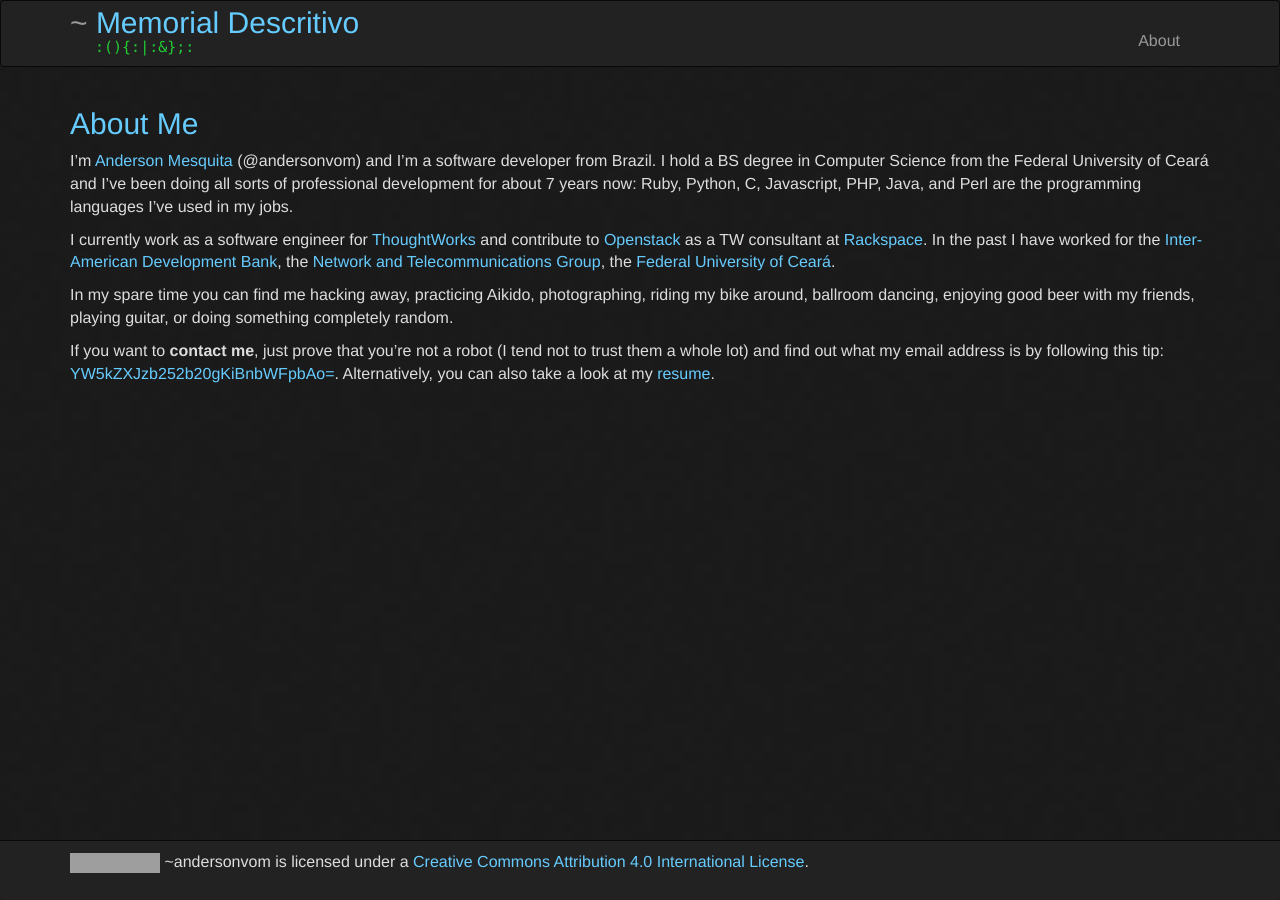
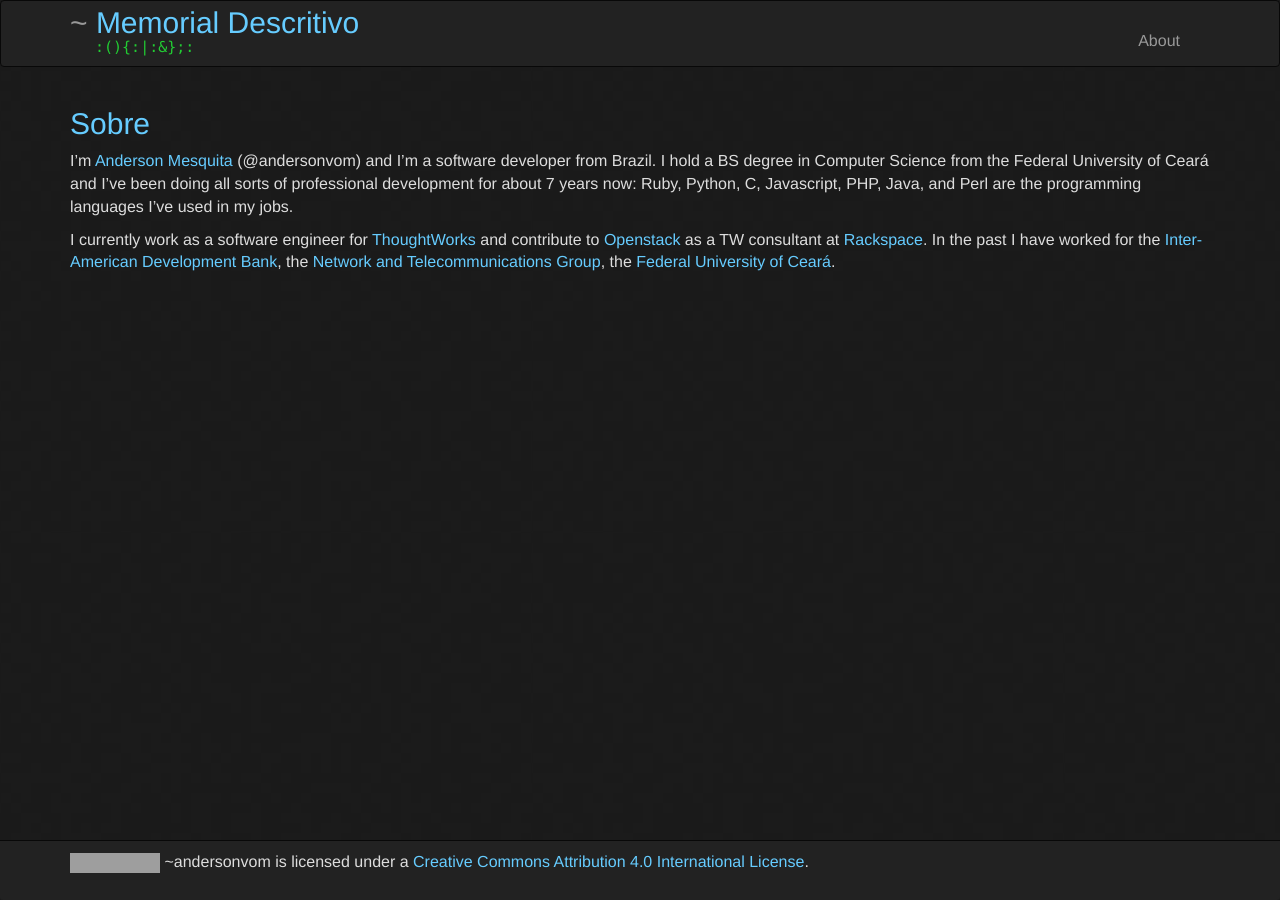
Before and after one commit to byander/memorial_descritivo, a Jekyll site: the page built from about/index.md, in a window 1280 px wide. Built offline with Jekyll 4.4.1, drawn with Linux system fonts in a browser that asks for light colours; nearby versions of some CDN libraries; grey boxes are pictures that could not be loaded.

Commit message:
Update index.md

```diff
--- a/about/index.md
+++ b/about/index.md
@@ -1,6 +1,6 @@
 ---
 layout: post
-title: About Me
+title: Sobre
 ---
 
 I'm [Anderson Mesquita][linkedin] (@andersonvom) and I'm a software
@@ -14,16 +14,6 @@ contribute to [Openstack][] as a TW consultant at [Rackspace][].  In the
 past I have worked for the [Inter-American Development Bank][iadb], the
 [Network and Telecommunications Group][great], the [Federal University
 of Ceará][ufc].
-
-In my spare time you can find me hacking away, practicing Aikido,
-photographing, riding my bike around, ballroom dancing, enjoying good
-beer with my friends, playing guitar, or doing something completely
-random.
-
-If you want to **contact me**, just prove that you're not a robot (I
-tend not to trust them a whole lot) and find out what my email address
-is by following this tip: [YW5kZXJzb252b20gKiBnbWFpbAo=][base64].
-Alternatively, you can also take a look at my [resume][].
 
 [linkedin]: http://linkedin.com/andersonmesquita
   "Take a look at my linked in profile"
```
